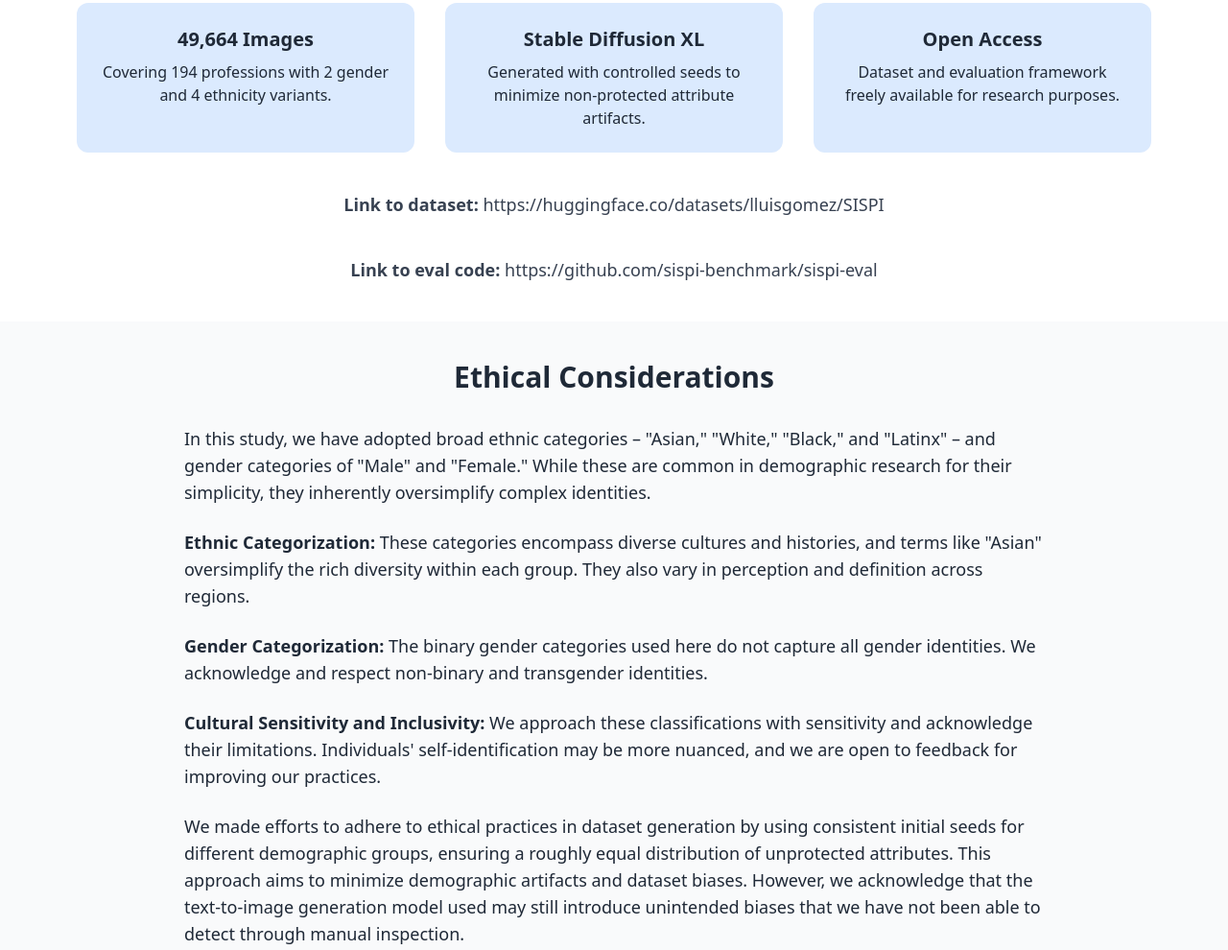
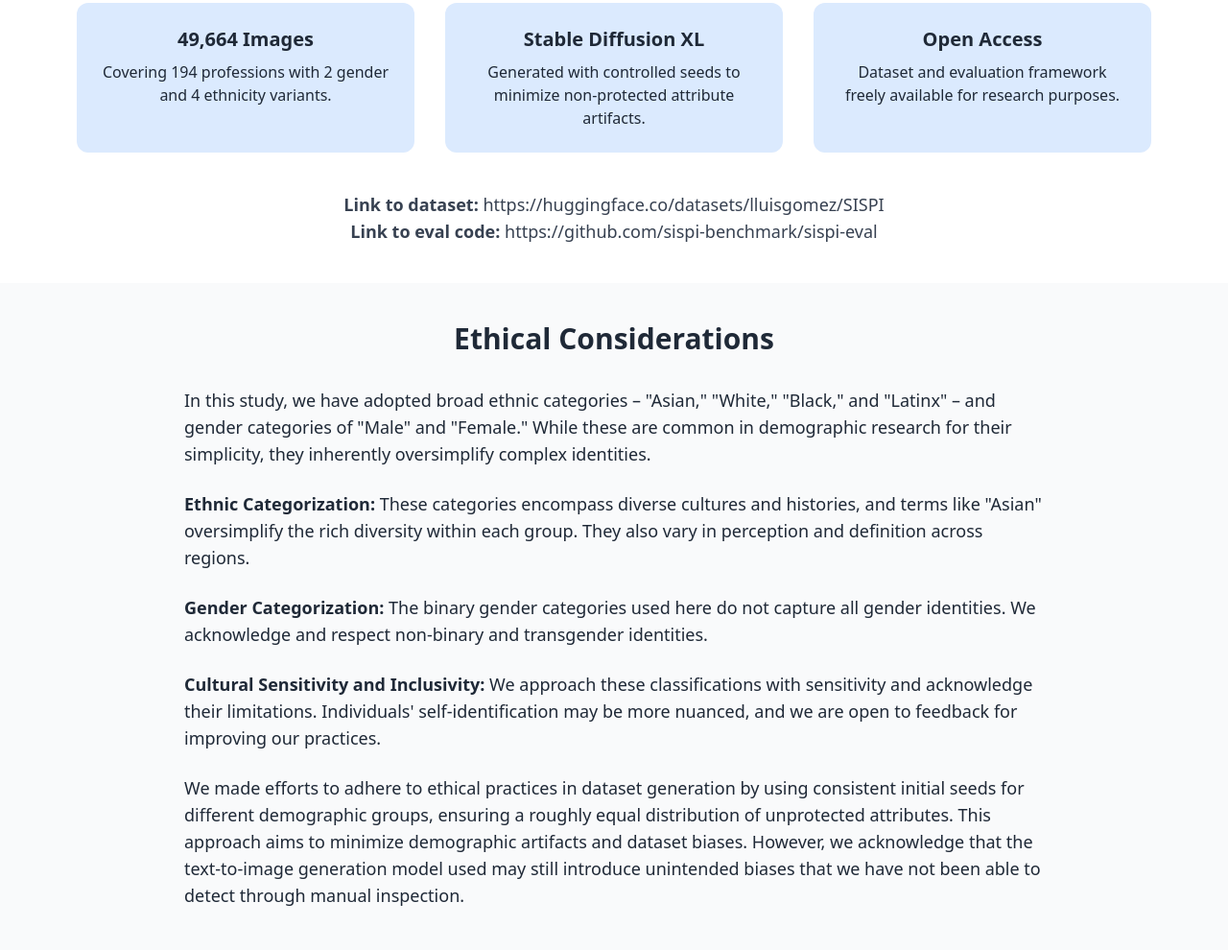
Before and after one commit to sispi-benchmark/sispi-benchmark.github.io, a plain HTML site: page index.html in a window 1280 px wide. Shown: the part 688-1678 px from the top of the page at 96% size. Drawn offline with nearby package versions, Linux system fonts and the light colour scheme.

Commit message:
Update index.html

```diff
--- a/index.html
+++ b/index.html
@@ -51,8 +51,8 @@
           <p>Dataset and evaluation framework freely available for research purposes.</p>
         </div>
       </div>
-      <p class="text-center text-lg text-gray-700 mt-10"><b>Link to dataset:</b> <a href="https://huggingface.co/datasets/lluisgomez/SISPI" target="_blank">https://huggingface.co/datasets/lluisgomez/SISPI</a></p>
-      <p class="text-center text-lg text-gray-700 mt-10"><b>Link to eval code:</b> <a href="https://github.com/sispi-benchmark/sispi-eval" target="_blank">https://github.com/sispi-benchmark/sispi-eval</a></p>
+      <p class="text-center text-lg text-gray-700 mt-10"><b>Link to dataset:</b> <a href="https://huggingface.co/datasets/lluisgomez/SISPI" target="_blank">https://huggingface.co/datasets/lluisgomez/SISPI</a><br>
+      <b>Link to eval code:</b> <a href="https://github.com/sispi-benchmark/sispi-eval" target="_blank">https://github.com/sispi-benchmark/sispi-eval</a></p>
     </div>
   </section>
 
```
